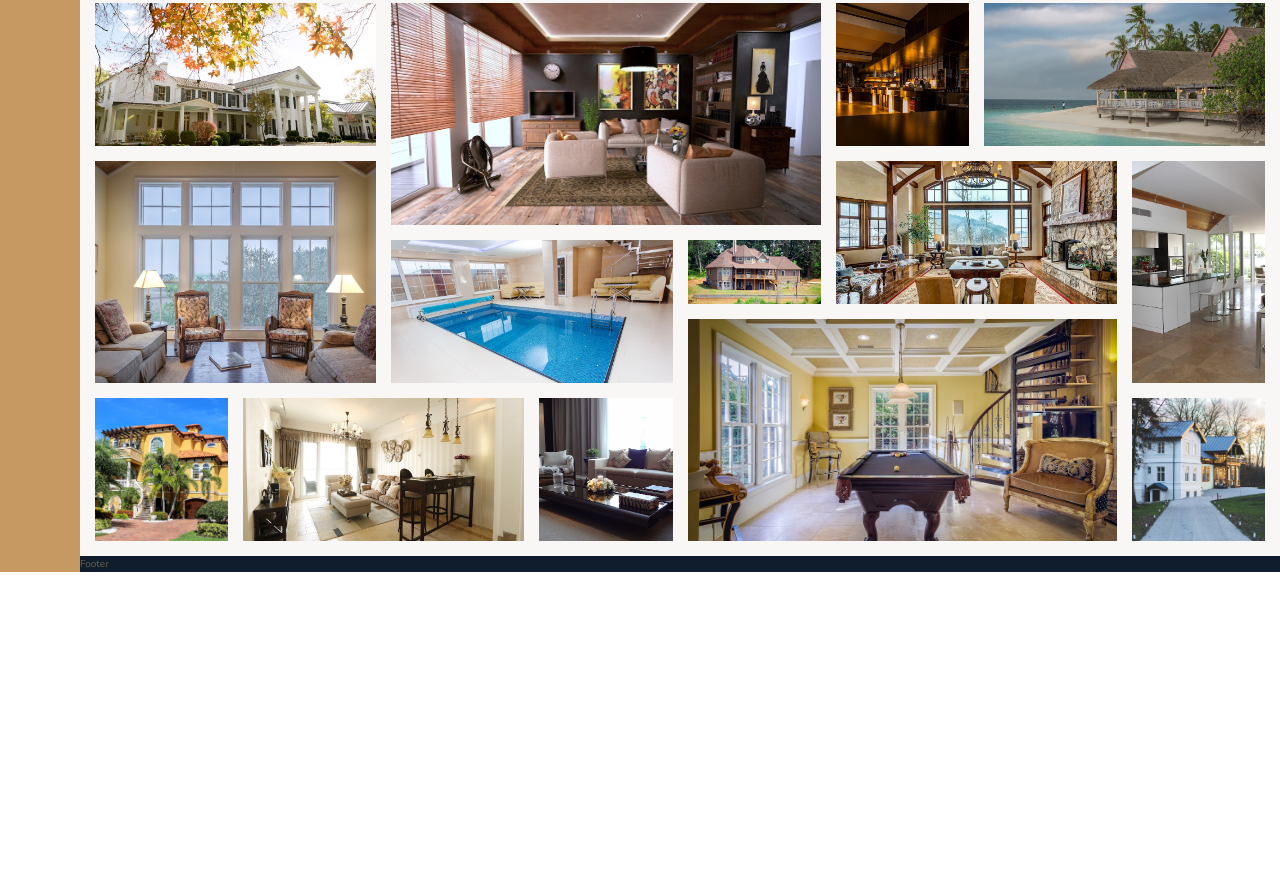
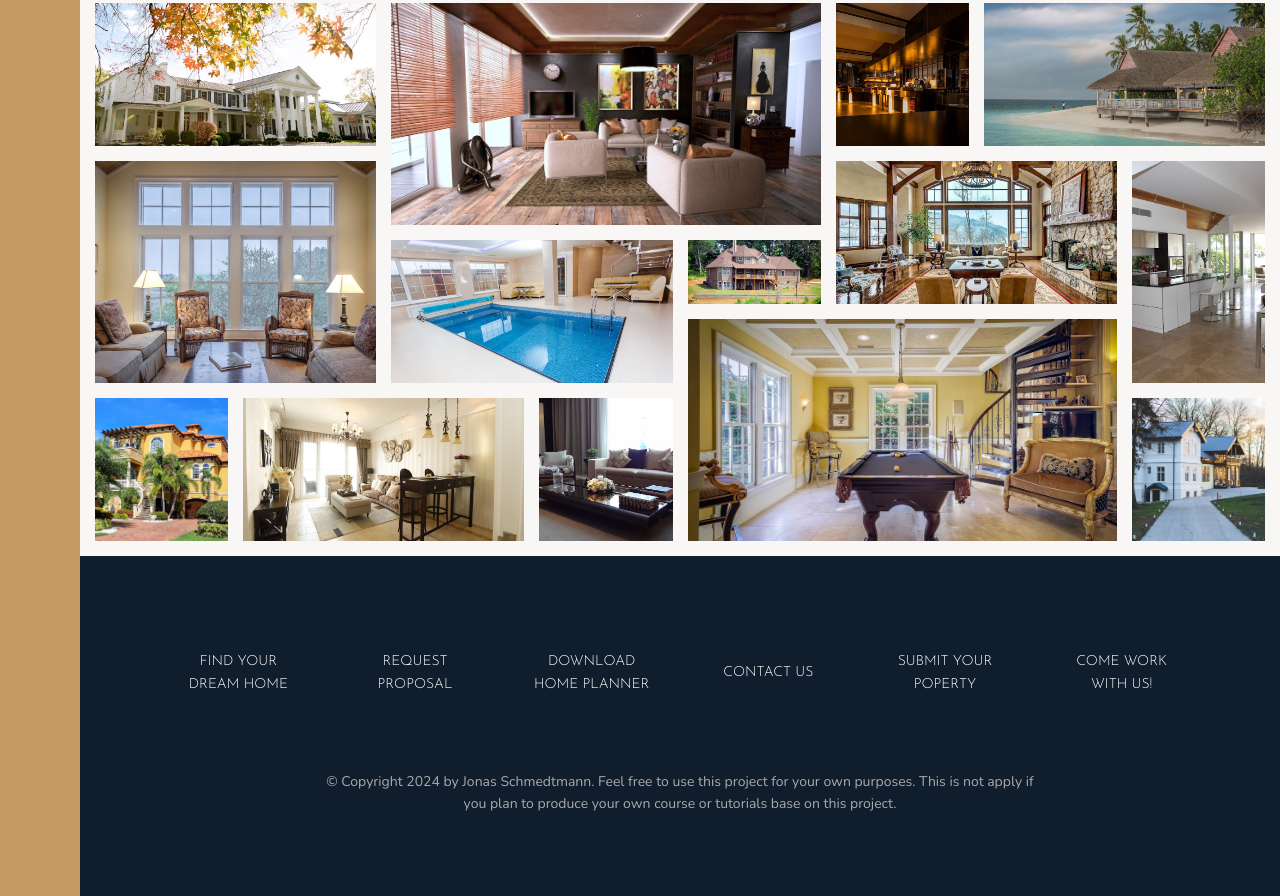
Before and after one commit to eangao/advance-css-nexter, a website: page index.html in a window 1280 px wide. Shown: the part 3084-3980 px from the top of the page. Before the commit the page ends 3656 px from the top, so only its background shows below. Drawn offline with nearby package versions, Linux system fonts and the light colour scheme.

Commit message:
Building the Footer

```diff
--- a/index.html
+++ b/index.html
@@ -315,14 +315,22 @@
      <figure class="gallery__item gallery__item--13"><img src="img/gal-13.jpeg" alt="Gallery image 13" class="gallery__img"></figure>
      <figure class="gallery__item gallery__item--14"><img src="img/gal-14.jpeg" alt="Gallery image 14" class="gallery__img"></figure>
 
+    </section>
+    <!-- end section gallery -->
 
 
+    <footer class="footer">
+      <ul class="nav">
+        <li class="nav__item"><a href="#" class="nav__link">Find your dream home</a></li>
+        <li class="nav__item"><a href="#" class="nav__link">Request proposal</a></li>
+        <li class="nav__item"><a href="#" class="nav__link">Download home planner</a></li>
+        <li class="nav__item"><a href="#" class="nav__link">Contact us</a></li>
+        <li class="nav__item"><a href="#" class="nav__link">Submit your poperty</a></li>
+        <li class="nav__item"><a href="#" class="nav__link">Come work with us!</a></li>
+      </ul>
 
-
-
-    </section>
-    <!-- end section gallery -->
-    <footer class="footer">Footer</footer>
+      <p class="copyright">&copy; Copyright 2024 by Jonas Schmedtmann. Feel free to use this project for your own purposes. This is not apply if you plan to produce your own course or tutorials base on this project.</p>
+    </footer>
   </body>
 </html>
 
--- a/sass/_footer.scss
+++ b/sass/_footer.scss
@@ -1,4 +1,43 @@
 .footer {
   background-color: $color-secondary;
   grid-column: full-start / full-end;
+  padding: 8rem;
 }
+
+.nav {
+  list-style: none;
+
+  display: grid;
+  grid-template-columns: repeat(auto-fit, minmax(15rem, 1fr));
+  gap: 2rem;
+  align-items: center;
+
+  &__link:link,
+  &__link:visited {
+    font-size: 1.4rem;
+    color: #fff;
+    text-decoration: none;
+    font-family: $font-display;
+    text-transform: uppercase;
+    text-align: center;
+    padding: 1.5rem;
+    display: block;
+    transition: all 0.2s;
+  }
+
+  &__link:hover,
+  &__link:active {
+    background-color: rgba(#fff, 0.5);
+    transform: translateY(-3px);
+  }
+}
+
+.copyright {
+  font-size: 1.4rem;
+  color: $color-grey-light-2;
+  margin-top: 6rem;
+  margin-left: auto;
+  margin-right: auto;
+  text-align: center;
+  width: 70%;
+}
```
Also changed, not shown: css/style.css.
